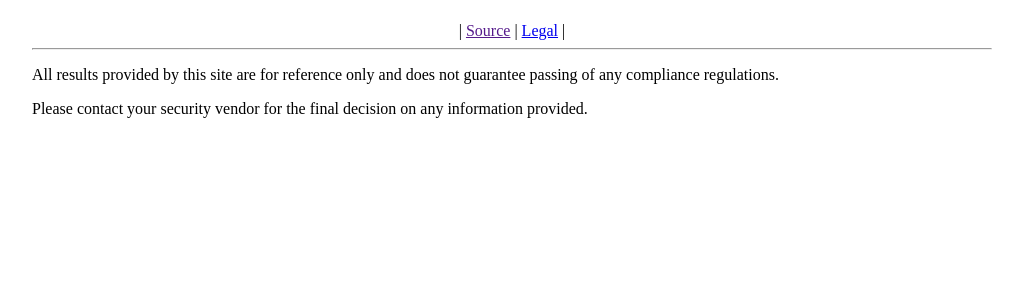
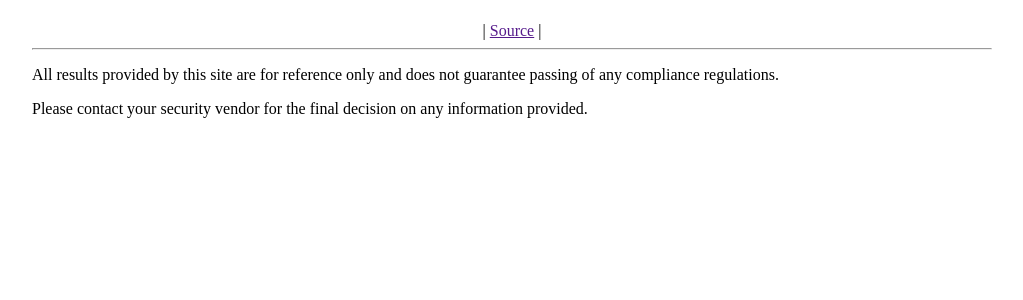
Before and after one commit to stephenl03/cvechk, a Flask app: page /legal in a window 1280 px wide. Shown: the part 58-358 px from the top of the page, without its empty margins (128-1151 px from the left). Run offline with Flask 2, Linux system fonts and the light colour scheme.

Commit message:
Remove legal link

```diff
--- a/cvechk/templates/base.html
+++ b/cvechk/templates/base.html
@@ -14,7 +14,6 @@
     </div>
     <div id="navbar">
 		| <a href="">Source</a>
-        | <a href="{{ url_for('display_legal') }}">Legal</a>
         |
     </div>
     <hr />
```
